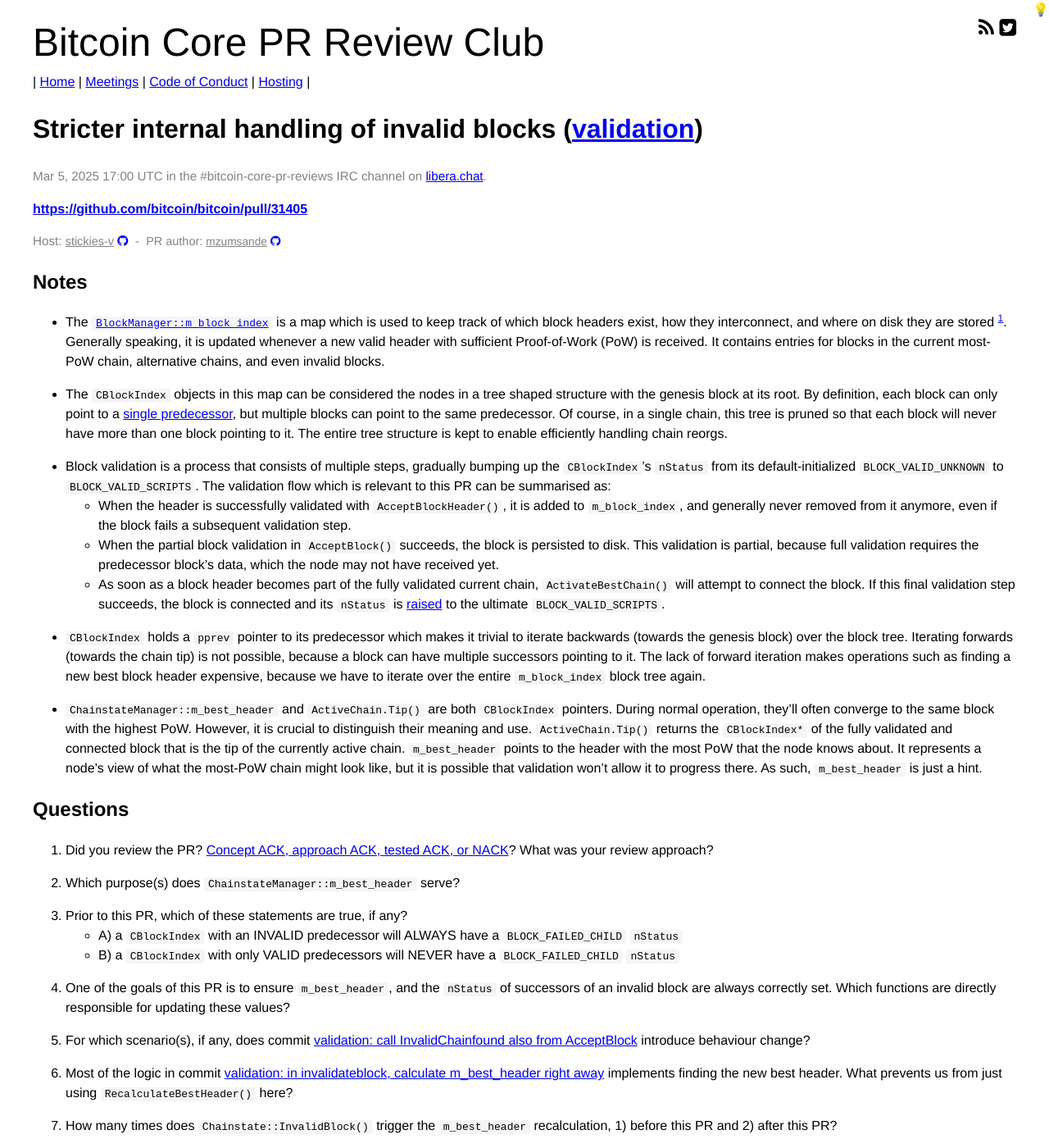
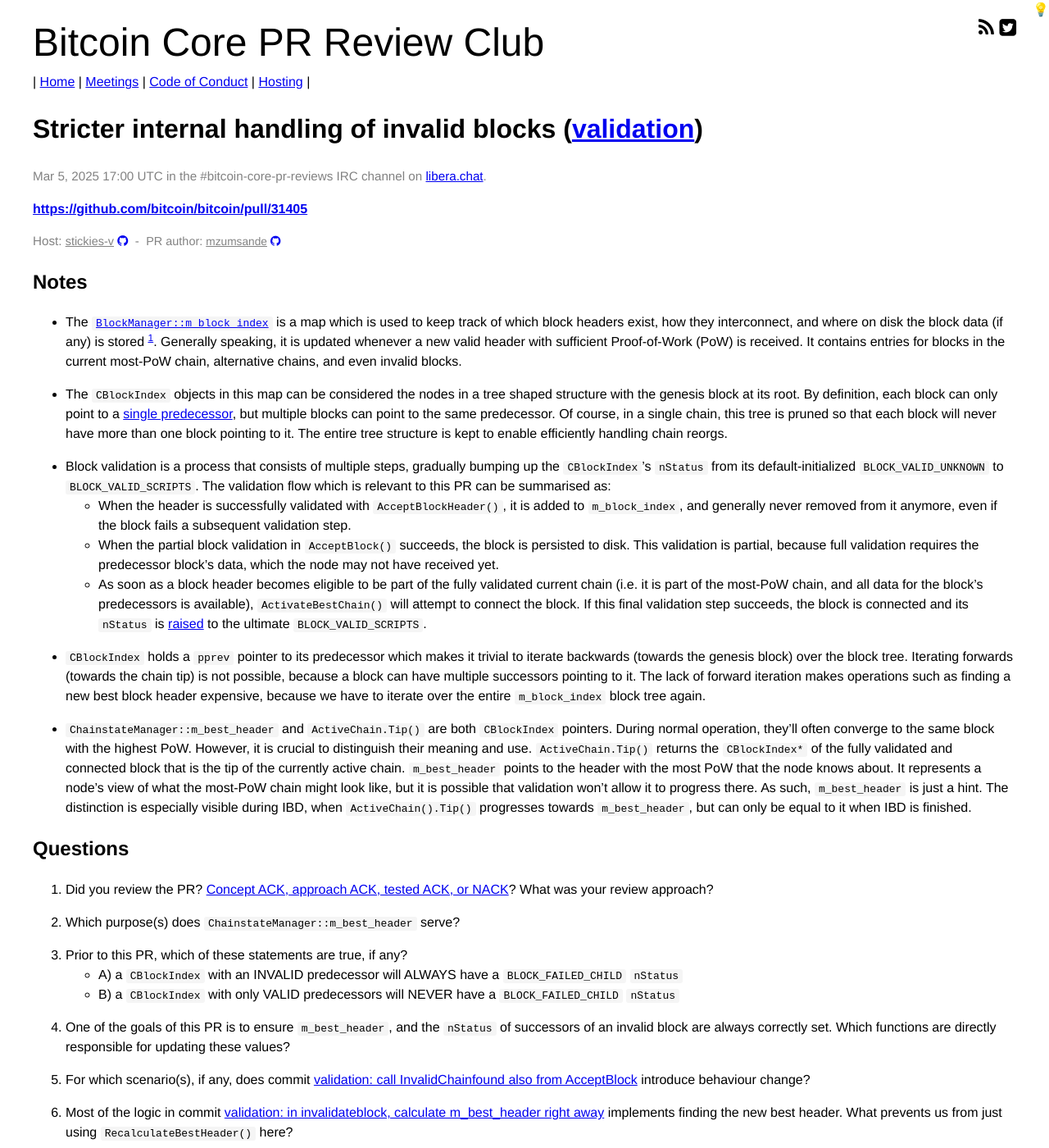
Before and after one commit to bitcoin-core-review-club/website, a Jekyll site: the page built from _posts/2025-03-05-#31405.md, in a window 1280 px wide and 1400 px high. Shown: the whole window at 82% size. Built offline with Jekyll 4.4.1, drawn with Linux system fonts in a browser that asks for light colours.

Commit message:
Apply suggestions from mzumsande
Co-authored-by: Martin Zumsande <mzumsande@gmail.com>

```diff
--- a/_posts/2025-03-05-#31405.md
+++ b/_posts/2025-03-05-#31405.md
@@ -12,18 +12,18 @@
 
 ## Notes
 
-- The [`BlockManager::m_block_index`](https://github.com/bitcoin/bitcoin/blob/3c1f72a36700271c7c1293383549c3be29f28edb/src/node/blockstorage.h#L277) is a map which is used to keep track of which block headers exist, how they interconnect, and where on disk they are stored [^1]. Generally speaking, it is updated whenever a new valid header with sufficient Proof-of-Work (PoW) is received. It contains entries for blocks in the current most-PoW chain, alternative chains, and even invalid blocks.
+- The [`BlockManager::m_block_index`](https://github.com/bitcoin/bitcoin/blob/3c1f72a36700271c7c1293383549c3be29f28edb/src/node/blockstorage.h#L277) is a map which is used to keep track of which block headers exist, how they interconnect, and where on disk the block data (if any) is stored [^1]. Generally speaking, it is updated whenever a new valid header with sufficient Proof-of-Work (PoW) is received. It contains entries for blocks in the current most-PoW chain, alternative chains, and even invalid blocks.
 
 - The `CBlockIndex` objects in this map can be considered the nodes in a tree shaped structure with the genesis block at its root. By definition, each block can only point to a [single predecessor](https://github.com/bitcoin/bitcoin/blob/3c1f72a36700271c7c1293383549c3be29f28edb/src/chain.h#L147), but multiple blocks can point to the same predecessor. Of course, in a single chain, this tree is pruned so that each block will never have more than one block pointing to it. The entire tree structure is kept to enable efficiently handling chain reorgs.
 
 - Block validation is a process that consists of multiple steps, gradually bumping up the `CBlockIndex`'s `nStatus` from its default-initialized `BLOCK_VALID_UNKNOWN` to `BLOCK_VALID_SCRIPTS`. The validation flow which is relevant to this PR can be summarised as:
 	- When the header is successfully validated with `AcceptBlockHeader()`, it is added to `m_block_index`, and generally never removed from it anymore, even if the block fails a subsequent validation step.
 	- When the partial block validation in `AcceptBlock()` succeeds, the block is persisted to disk. This validation is partial, because full validation requires the predecessor block's data, which the node may not have received yet.
-	- As soon as a block header becomes part of the fully validated current chain, `ActivateBestChain()` will attempt to connect the block. If this final validation step succeeds, the block is connected and its `nStatus` is [raised](https://github.com/bitcoin/bitcoin/blob/3c1f72a36700271c7c1293383549c3be29f28edb/src/validation.cpp#L2762) to the ultimate `BLOCK_VALID_SCRIPTS`.
+	- As soon as a block header becomes eligible to be part of the fully validated current chain (i.e. it is part of the most-PoW chain, and all data for the block's predecessors is available), `ActivateBestChain()` will attempt to connect the block. If this final validation step succeeds, the block is connected and its `nStatus` is [raised](https://github.com/bitcoin/bitcoin/blob/3c1f72a36700271c7c1293383549c3be29f28edb/src/validation.cpp#L2762) to the ultimate `BLOCK_VALID_SCRIPTS`.
 
 - `CBlockIndex` holds a `pprev` pointer to its predecessor which makes it trivial to iterate backwards (towards the genesis block) over the block tree. Iterating forwards (towards the chain tip) is not possible, because a block can have multiple successors pointing to it. The lack of forward iteration makes operations such as finding a new best block header expensive, because we have to iterate over the entire `m_block_index` block tree again.
 
-- `ChainstateManager::m_best_header` and `ActiveChain.Tip()` are both `CBlockIndex` pointers. During normal operation, they'll often converge to the same block with the highest PoW. However, it is crucial to distinguish their meaning and use. `ActiveChain.Tip()` returns the `CBlockIndex*` of the fully validated and connected block that is the tip of the currently active chain. `m_best_header` points to the header with the most PoW that the node knows about. It represents a node's view of what the most-PoW chain might look like, but it is possible that validation won't allow it to progress there. As such, `m_best_header` is just a hint.
+- `ChainstateManager::m_best_header` and `ActiveChain.Tip()` are both `CBlockIndex` pointers. During normal operation, they'll often converge to the same block with the highest PoW. However, it is crucial to distinguish their meaning and use. `ActiveChain.Tip()` returns the `CBlockIndex*` of the fully validated and connected block that is the tip of the currently active chain. `m_best_header` points to the header with the most PoW that the node knows about. It represents a node's view of what the most-PoW chain might look like, but it is possible that validation won't allow it to progress there. As such, `m_best_header` is just a hint. The distinction is especially visible during IBD, when `ActiveChain().Tip()` progresses towards `m_best_header`, but can only be equal to it when IBD is finished.
 
 
 ## Questions
```
